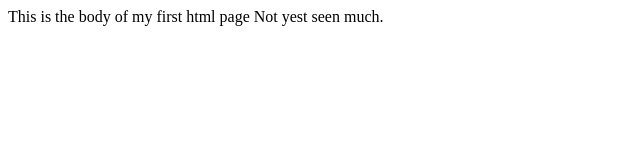
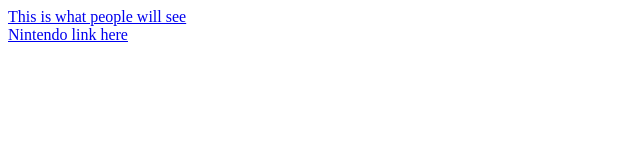
Before and after one commit to kales3416/Elecboi, a plain HTML site: page index.html in a window 1280 px wide. Shown: the whole page, without its empty margins (0-640 px from the left). Drawn offline with Linux system fonts and the light colour scheme.

Commit message:
Add files via upload

```diff
--- a/index.html
+++ b/index.html
@@ -3,6 +3,8 @@
         <title>Elecboi coding Tutorial</title>
     </head>
     <body>
-        This is the body of my first html page Not yest seen much.
+        <a href="sdfsldfjskdfjs">This is what people will see</a> <br>
+  <a href="https://store.nintendo.co.uk/?gclid=Cj0KCQjwpNr4BRDYARIsAADIx9ymCfbfjprk6fy5pFC0Ft4OrcoRdFdXAz82Lt5W9bmxhmkYa8N01zkaAukKEALw_wcB&gclsrc=aw.ds">Nintendo link here</a>
+
     </body>
 </html>
```
